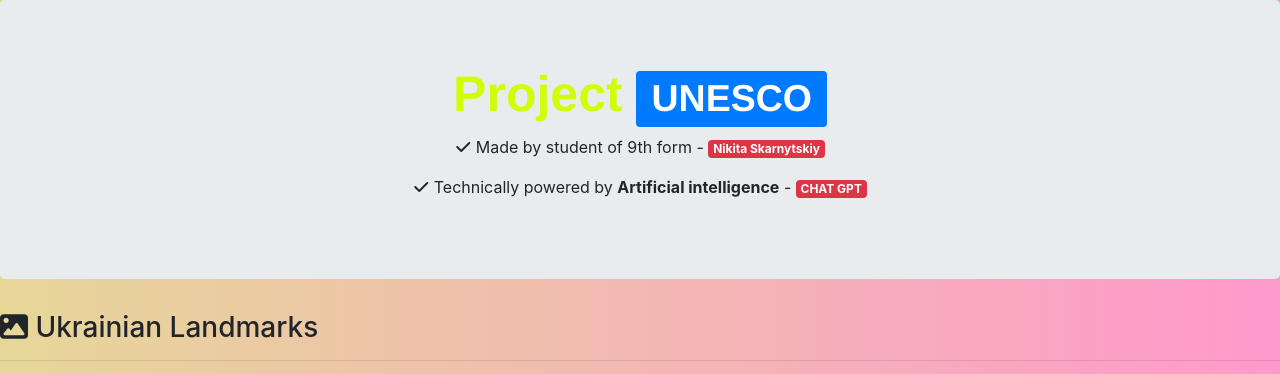
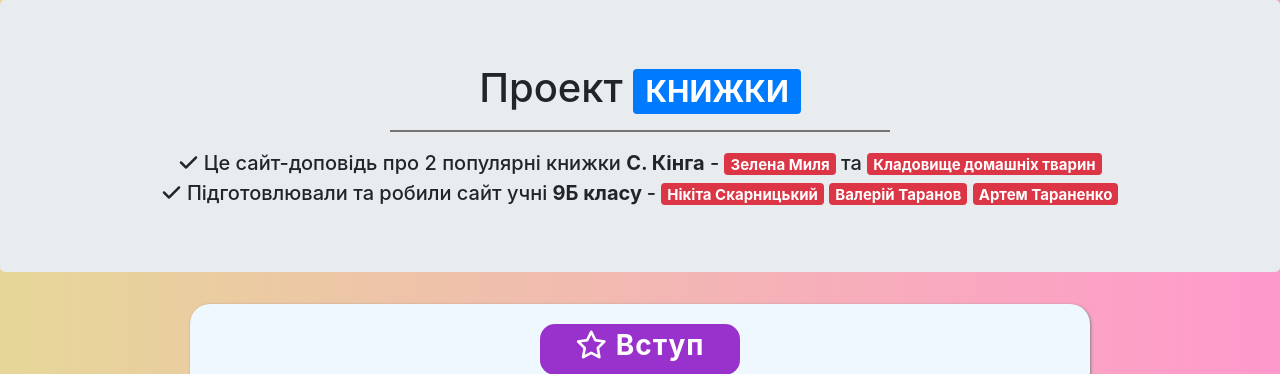
Before and after one commit to taranovf/test.github.io, a PHP site: page / in a window 1280 px wide. Shown: the top 374 px of the page. Run offline with PHP 8.4, Linux system fonts and the light colour scheme.

Commit message:
Add files via upload

```diff
--- a/index.html
+++ b/index.html
@@ -2,56 +2,54 @@
 <html lang="en">
 <head>
     <meta charset="UTF-8">
-    <meta http-equiv="X-UA-Compatible" content="IE=edge">
     <meta name="viewport" content="width=device-width, initial-scale=1.0">
     <link rel="stylesheet" href="https://cdnjs.cloudflare.com/ajax/libs/font-awesome/6.2.1/css/all.min.css">
     <link rel="stylesheet" href="https://cdn.jsdelivr.net/npm/bootstrap@4.3.1/dist/css/bootstrap.min.css" integrity="sha384-ggOyR0iXCbMQv3Xipma34MD+dH/1fQ784/j6cY/iJTQUOhcWr7x9JvoRxT2MZw1T" crossorigin="anonymous">
-    <title>UNESCO</title>
+    <title>ПРОЕКТ</title>
     <link rel="stylesheet" href="style.css">
 </head>
 <body>
     <header class="jumbotron text-center">
-        <h1>Project <span class="badge badge-primary">UNESCO</span></h1>
-        <p class="aboba"><i class="fa-solid fa-check"></i> Made by student of 9th form - <span class="badge badge-danger">Nikita Skarnytskiy</span></p>
-        <p class="aboba"><i class="fa-solid fa-check"></i> Technically powered by <b>Artificial intelligence</b> - <span class="badge badge-danger">CHAT GPT</span></p>
+        <h1>Проект <span class="badge badge-primary">КНИЖКИ</span></h1>
+        <hr>
+        <p class="aboba"><i class="fa-solid fa-check"></i> Це сайт-доповідь про 2 популярні книжки <b>С. Кінга</b> - <span class="badge badge-danger">Зелена Миля</span> та <span class="badge badge-danger">Кладовище домашніх тварин</span></p>
+        <p class="aboba"><i class="fa-solid fa-check"></i> Підготовлювали та робили сайт учні <b>9Б класу </b>- <span class="badge badge-danger">Нікіта Скарницький</span> <span class="badge badge-danger">Валерій Таранов</span> <span class="badge badge-danger">Артем Тараненко</span></p>
     </header>
     <div class="box">
-        <div class="bg_a">
-            <h3><i class="fa-solid fa-image"></i> Ukrainian Landmarks</h3>
+        <div class="bg bg1">
+            <h3><i class="fa-regular fa-star"></i> Вступ</h3>
         </div>
         <hr>
-        <img class="lavra" src="https://upload.wikimedia.org/wikipedia/commons/1/16/%D0%9B%D0%B0%D1%82%D0%B8%D0%BD%D1%81%D1%8C%D0%BA%D0%B8%D0%B9_%D0%BA%D0%B0%D1%84%D0%B5%D0%B4%D1%80%D0%B0%D0%BB%D1%8C%D0%BD%D0%B8%D0%B9_%D1%81%D0%BE%D0%B1%D0%BE%D1%80_%28%D0%9B%D1%8C%D0%B2%D1%96%D0%B2%29_16.jpg" alt="lviv">
-        <img class="lavra" src="https://lp-cms-production.imgix.net/2019-06/58ee91794d8c3e23c4fc19d8137074b3-kyevo-pecherska-lavra.jpg" alt="lavra">
-        <p>Landmarks of Ukraine in UNESCO</p>
+        <img class="lavra" src="https://static.dw.com/image/40589795_605.jpg" alt="st_king">
+        <p>Стівен Кінг використовує різноманітні художні засоби для створення вражаючих образів та атмосфери страху і тривоги. Він використовує деталізацію, щоб дати читачам яскраву картину світу, а також майстерно використовує повільність розвитку сюжету, щоб збудити напругу.
+            У підсумку, "Зелена миля" та "Кладовище домашніх тварин" - це дві дуже різні, але однаково захоплюючі книги, які змушують читачів триматися за край стільця, не здатні передбачити, що станеться далі. Кінг вдається до майстерних художніх засобів, щоб передати почуття страху та тривоги, та робить це з дивовижною легкістю, захоплюючи читачів у свій темний світ. Його книги не тільки захоплюють і викликають емоції, а й залишають глибокий слід в душах людей, ставши справжнім явищем в світі літератури.</p>
     </div>
     <div class="box">
-        <div class="bg">
-            <h3><i class="fa-regular fa-star"></i> Radon Lake</h3>
+        <div class="bg bg2">
+            <h3><i class="fa-regular fa-image"></i> Опис Книжок</h3>
         </div>
         <hr>
-        <img class="lavra" src="https://i1.wp.com/sunkissed.com.ua/wp-content/uploads/2020/09/DJI_0085.jpg?resize=700%2C394" alt="karer">
-        <img class="lavra" src="https://find-way.com.ua/components/com_jshopping/files/img_products/full_mig%D1%96iske_radonove_ozero_pokinutii_gran%D1%96tnii_kar_%D1%94r_rad%D1%96oaktivne_ozero_mig%D1%96ya_48_0212474_30_9673691_mikola%D1%97vska_oblast_1740.jpg" alt="radon">
-        <img class="lavra" src="https://www.pizzatravel.com.ua/uploads/9757.jpg" alt="geof">
-        <p>Radon Lake in Mykolaiv region</p>
+        <div class="columns">
+            <img class="lavra_1" src="https://bookclub.ua/images/db/goods/47231_74629.jpg" alt="gr_mile">
+            <img class="lavra_1" src="https://upload.wikimedia.org/wikipedia/uk/b/b6/%D0%9A%D0%BB%D0%B0%D0%B4%D0%BE%D0%B2%D0%B8%D1%89%D0%B5_%D0%B4%D0%BE%D0%BC%D0%B0%D1%88%D0%BD%D1%96%D1%85_%D1%82%D0%B2%D0%B0%D1%80%D0%B8%D0%BD.jpg" alt="gr_pet">
+        </div>
+            <p>Стівен Кінг - маестро жахів, і дві його книжки "Зелена миля" та "Кладовище домашніх тварин" - справжні шедеври жанру.<br>
+
+                "Зелена миля" - це історія про в'язня, що володіє дивним даром: він може видавати світло з рук і виліковувати хвороби. Головний герой, полковник Пол Еджкомб, вирішує використовувати його дар для допомоги іншим в'язням, але в той же час він повинен боротися з корупцією і жорстокістю тюремного персоналу. А все це відбувається на "Зеленій милі" - зоні засуджених до смертної кари, яка стає свідком безлічі страшних інцидентів.<br>
+
+                "Кладовище домашніх тварин" - це історія про родину, що переїжджає до невеликого містечка на південному заході США. Вони купують будинок, що знаходиться поруч із кладовищем для домашніх тварин. Але це не звичайне кладовище - за його межами ховається справжнє прокляття, яке може оживити мертвих тварин і людей. Коли їх кошеня загинуло, родина вирішила воскресити його в кладовищі, але це призвело до безлічі страшних подій, які загрожують життю всієї родини.</p>
     </div>
     <div class="box">
-        <div class="bg2">
-            <h3><i class="fa-regular fa-file-lines"></i> Conclusion</h3>
+        <div class="bg bg3">
+            <h3><i class="fa-regular fa-file-lines"></i> Висновок</h3>
         </div>
         <hr>
-        <p>So, to sum up, it's really important to keep the national landmarks on UNESCO's World Heritage List safe for the future. They show how different and creative people can be and have a lot of cultural, historical, and economic value.
-        This list can teach people about our past and make sure these landmarks are looked after.</p>
-        <div class="mark_div">
-            <div class="abb">
-                <label for="username-input">Your opinion about project <span class="badge badge-primary">(mark for Nikita)</span></label>
-                <input type="text" id="username-input">
-                <button class="btn btn-success" id="save-username-button">SEND</button>
-            </div>
-        </div>
+        <p>Стівен Кінг використовує різноманітні художні засоби для створення вражаючих образів та атмосфери страху і тривоги. Він використовує деталізацію, щоб дати читачам яскраву картину світу, а також майстерно використовує повільність розвитку сюжету, щоб збудити напругу.
+            У підсумку, "Зелена миля" та "Кладовище домашніх тварин" - це дві дуже різні, але однаково захоплюючі книги, які змушують читачів триматися за край стільця, не здатні передбачити, що станеться далі. Кінг вдається до майстерних художніх засобів, щоб передати почуття страху та тривоги, та робить це з дивовижною легкістю, захоплюючи читачів у свій темний світ. Його книги не тільки захоплюють і викликають емоції, а й залишають глибокий слід в душах людей, ставши справжнім явищем в світі літератури.</p>
     </div>
     <footer class="powered">
         <div class="alert alert-success" role="alert">
-            Powered by<strong> CHAT GPT</strong>, Made and Designed by <strong>hukovf <i class="fa-brands fa-apple fa-flip" style="--fa-animation-duration: 5s;"></i></strong> and<strong> taranovf </strong><i class="fa-solid fa-screwdriver-wrench fa-flip" style="--fa-animation-duration: 5s;"></i>
+            Made and Designed by <strong>hukovf <i class="fa-brands fa-apple fa-flip" style="--fa-animation-duration: 5s;"></i></strong> and<strong> taranovf </strong><i class="fa-solid fa-screwdriver-wrench fa-flip" style="--fa-animation-duration: 5s;"></i>
         </div>
     </footer>
 </body>
--- a/style.css
+++ b/style.css
@@ -1,84 +1,396 @@
-header h1{
-    color: rgb(208, 253, 10);
-    font-size: 50px;
+*{
+    box-sizing: border-box;
+    transition:all 0.3s ease-in-out;
+}
+
+body {
+    background: linear-gradient(to right, #e6d798 0%, #ff99cc 100%);
+    height: 100%;
+    width: 100%;
+}
+
+.box {
+    width: 900px;
+    margin: 0 auto;
+    border-radius: 20px;
+    border: 1px solid;
+    display: flex;
+    align-items: center;
+    justify-content: center;
+    box-shadow: 1px 1px 3px gray;
+    margin-top: 30px;
+    margin-bottom: 30px;
+    resize: none;
+    border: none;
+    padding: 20px;
+    flex-direction:column;
+    background-color: aliceblue;
+}
+
+h3{
+    letter-spacing: 1px;
+    color: white;
     font-weight: 700;
-    font-family: 'Franklin Gothic Medium', 'Arial Narrow', Arial, sans-serif;
 }
-header .pp{
-    font-size: 30px;
+
+.lavra{
+    width: 400px;
+    margin-bottom: 10px;
+    border-radius: 20px;
+}
+
+.lavra_1{
+    width: 300px;
+    height: 400px;
+    margin-bottom: 20px;
+    border-radius: 30px;
+}
+
+p{
+    position: relative;
+    text-align: center;
+    word-wrap: break-word;
+    width: 700px;
+    font-size: 20px;
+}
+
+.aboba{
+    margin: 0 auto;
+    font-weight: 500;
+    width: 1000px;
+}
+
+hr{
+    height: 1px;
     width: 500px;
+    background-color: black;
+    opacity: 0.5;
+}
+
+.powered{
     margin: 0 auto;
-}
-header{
-    display: flex;
-    justify-content: center;
-    flex-direction: column;
-}
-section{
-    padding:0 60px;
-    display: flex;
-    flex-wrap: wrap;
-    justify-content: space-evenly;
-}
-section .card .center .card-body{
-    display: flex;
-    justify-content: center;
-    flex-direction: column;
-    align-items: center;
+    width: 440px;
     text-align: center;
 }
-.card:hover{
-    box-shadow: 1px 1px 30px gray;
-    transition: ease-in-out 0.2s;
+
+.bg1{
+    padding: 5px;
+    background-color: darkorchid;
+    width: 200px;
+    text-align: center;
+    border-radius: 15px;
 }
-.card{
-    margin-bottom: 20px;
+
+.bg2{
+    padding: 5px;
+    background-color: sandybrown;
+    width: 270px;
+    text-align: center;
+    border-radius: 15px;
 }
-header span{
-    font-size: 30px;
+
+.bg3{
+    padding: 5px;
+    background-color: rgb(49, 145, 89);
+    width: 230px;
+    text-align: center;
+    border-radius: 15px;
 }
-header .macaca{
+
+.lavra:hover{
+    transform: scale(1.02, 1.02);
+    box-shadow: 1px 3px 35px gray;
+    border-radius: 0;
+    transition:all 0.3s ease-in-out;
+}
+
+.lavra_1:hover{
+    transform: scale(1.02, 1.02);
+    box-shadow: 1px 3px 35px gray;
+    border-radius: 0;
+    transition:all 0.3s ease-in-out;
+}
+
+.box:hover{
+    box-shadow: 1px 3px 35px gray;
+}
+
+.columns{
     display: flex;
+    flex-direction: row;
     justify-content: center;
 }
-body{
-    background:linear-gradient(to right, #e6d798 0%, #ff99cc 100%);
+
+/* MEDIA */
+
+@media (max-width:1050px){
+    .aboba {
+        width: 700px;
+    }
+    .box {
+        width: 700px;
+    }
+    p{
+        width: 600px;
+    }
 }
-.card img{
-    height: 220px;
+
+@media (max-width:790px){
+    .box {
+        width: 600px;
+    }
+    .aboba {
+        width: 600px;
+    }
+    p{
+        width: 500px;
+    }
+    .columns{
+        flex-direction: column;
+    }
 }
-span p{
-    justify-content: left;
+
+@media (max-width:703px){
+    .box {
+        width: 500px;
+    }
+    .powered{
+        width: 500px;
+    }
+    hr{
+        width: 350px;
+    }
+    .header{
+        margin: 0 auto;
+    }
+    .aboba{
+        width: 460px;
+        font-size: 16px;
+    }
+    p{
+        width: 360px;
+    }
+    .lavra{
+        width: 300px;
+    }
+    .lavra_1{
+        width: 300px;
+        height: 400px;
+    }
 }
-section .card .center .card-body hr{
-    background-color: rgb(0, 0, 0);
-    height: 1px;
-    width: 250px;
-    margin-top: 5px;
-    border: none;
-}
-.a2{
-    text-align: center;
-}
-@media (max-width:525px){
-    header .pp{
-        font-size: 25px;
+
+@media (max-width:560px){
+    .box {
         width: 400px;
     }
-}
-@media (max-width:420px){
-    header .pp{
-        font-size: 20px;
+    .powered{
+        width: 500px;
+    }
+    hr{
         width: 350px;
     }
-    section .card .center .card-body hr{
-        width: 200px;
+    .header{
+        margin: 0 auto;
+    }
+    .aboba{
+        width: 460px;
+        font-size: 16px;
+    }
+    p{
+        width: 320px;
+        font-size: 16px;
+    }
+    .bg h3{
+        font-size: 20px;
+    }
+    .bg1{
+        width: 190px;
+    }
+    .bg2{
+        width: 190px;
+    }
+    .lavra{
+        width: 250px;
+    }
+    .lavra_1{
+        width: 250px;
+        height: 350px;
     }
 }
-@media (max-width:370px){
-    header .pp{
-        font-size: 18px;
-        width: 280px;
+
+@media (max-width:499px){
+    .box {
+        width: 400px;
+    }
+    .powered{
+        width: 350px;
+        font-size: 15px;
+    }
+    hr{
+        width: 290px;
+    }
+    .aboba{
+        width: 460px;
+        font-size: 16px;
+    }
+    p{
+        width: 320px;
+        font-size: 15px;
+    }
+    .bg h3{
+        font-size: 20px;
+    }
+    .bg1{
+        width: 190px;
+    }
+    .bg2{
+        width: 190px;
     }
 
 }
+
+@media (max-width:475px){
+    .box {
+        width: 350px;
+    }
+    .powered{
+        width: 350px;
+        font-size: 15px;
+    }
+    hr{
+        width: 320px;
+    }
+    .aboba{
+        width: 360px;
+        font-size: 14px;
+    }
+    p{
+        width: 320px;
+    }
+    .bg h3{
+        font-size: 20px;
+    }
+    .bg1{
+        width: 190px;
+    }
+    .bg2{
+        width: 190px;
+    }
+    .lavra{
+        width: 250px;
+    }
+    .lavra_1{
+        width: 250px;
+        height: 350px;
+    }
+}
+
+@media (max-width:397px){
+    .box {
+        width: 300px;
+    }
+    .powered{
+        width: 330px;
+        font-size: 16px;
+    }
+    hr{
+        width: 260px;
+    }
+    .aboba{
+        width: 360px;
+        font-size: 15px;
+    }
+    p{
+        width: 260px;
+        font-size: 13px;
+    }
+    .bg h3{
+        font-size: 20px;
+    }
+    .bg1{
+        width: 190px;
+    }
+    .bg2{
+        width: 190px;
+    }
+    .lavra{
+        width: 200px;
+    }
+    .lavra_1{
+        width: 200px;
+        height: 300px;
+    }
+}
+
+@media (max-width:373px){
+    .box {
+        width: 300px;
+    }
+    .powered{
+        width: 290px;
+        font-size: 15px;
+    }
+    hr{
+        width: 260px;
+    }
+    .aboba{
+        width: 300px;
+        font-size: 13px;
+        text-align:center;
+    }
+    p{
+        width: 250px;
+        font-size: 14px;
+    }
+    .bg h3{
+        font-size: 20px;
+    }
+    .bg1{
+        width: 190px;
+    }
+    .bg2{
+        width: 190px;
+    }
+}
+
+@media (max-width:315px){
+    .box {
+        width: 240px;
+    }
+    .powered{
+        width: 220px;
+        font-size: 13px;
+    }
+    hr{
+        width: 200px;
+    }
+    .aboba{
+        width: 230px;
+        font-size: 15px;
+        text-align:center;
+    }
+    p{
+        width: 200px;
+        font-size: 13px;
+    }
+    .bg h3{
+        font-size: 20px;
+    }
+    .bg1{
+        width: 190px;
+    }
+    .bg2{
+        width: 190px;
+    }
+    .bg3{
+        width: 190px;
+    }
+    .lavra{
+        width: 190px;
+    }
+
+    .lavra_1{
+        width: 190px;
+        height: 290px;
+    }
+}
```
